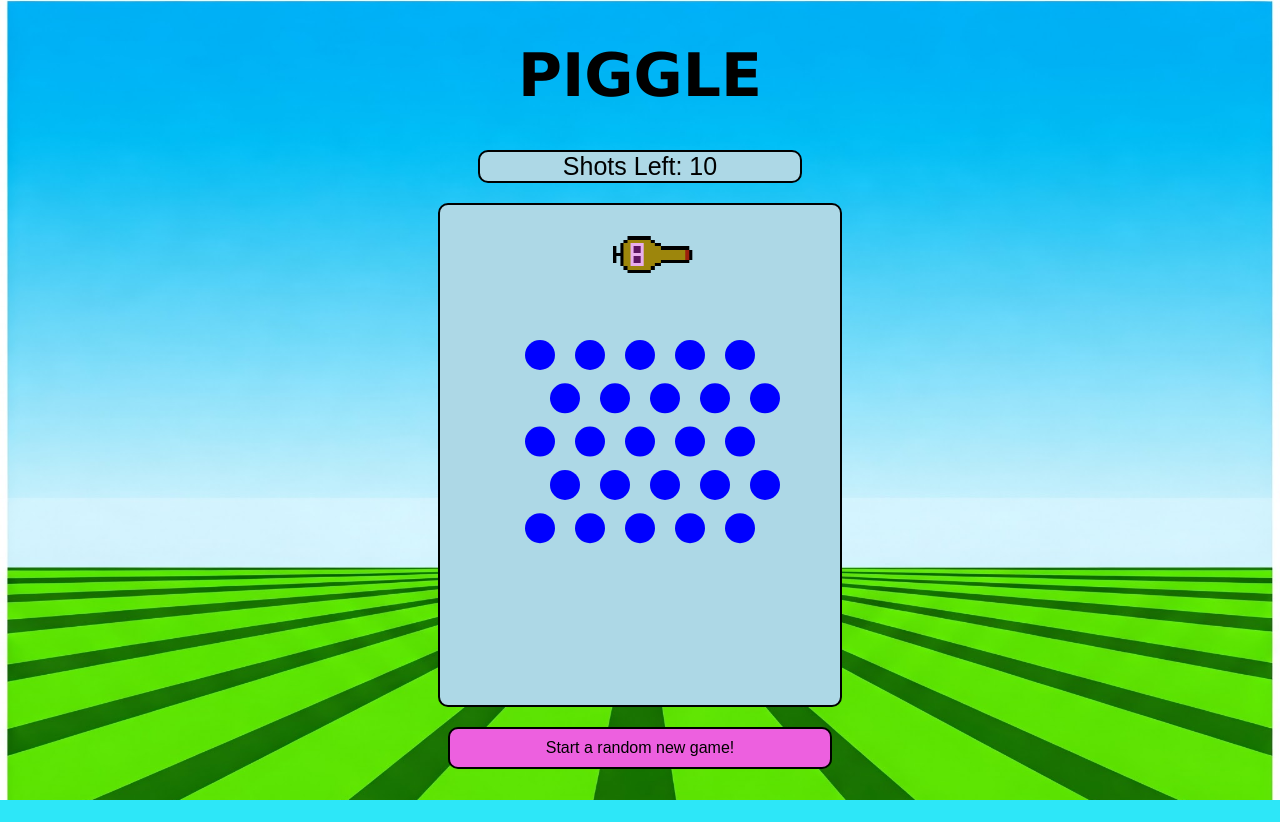
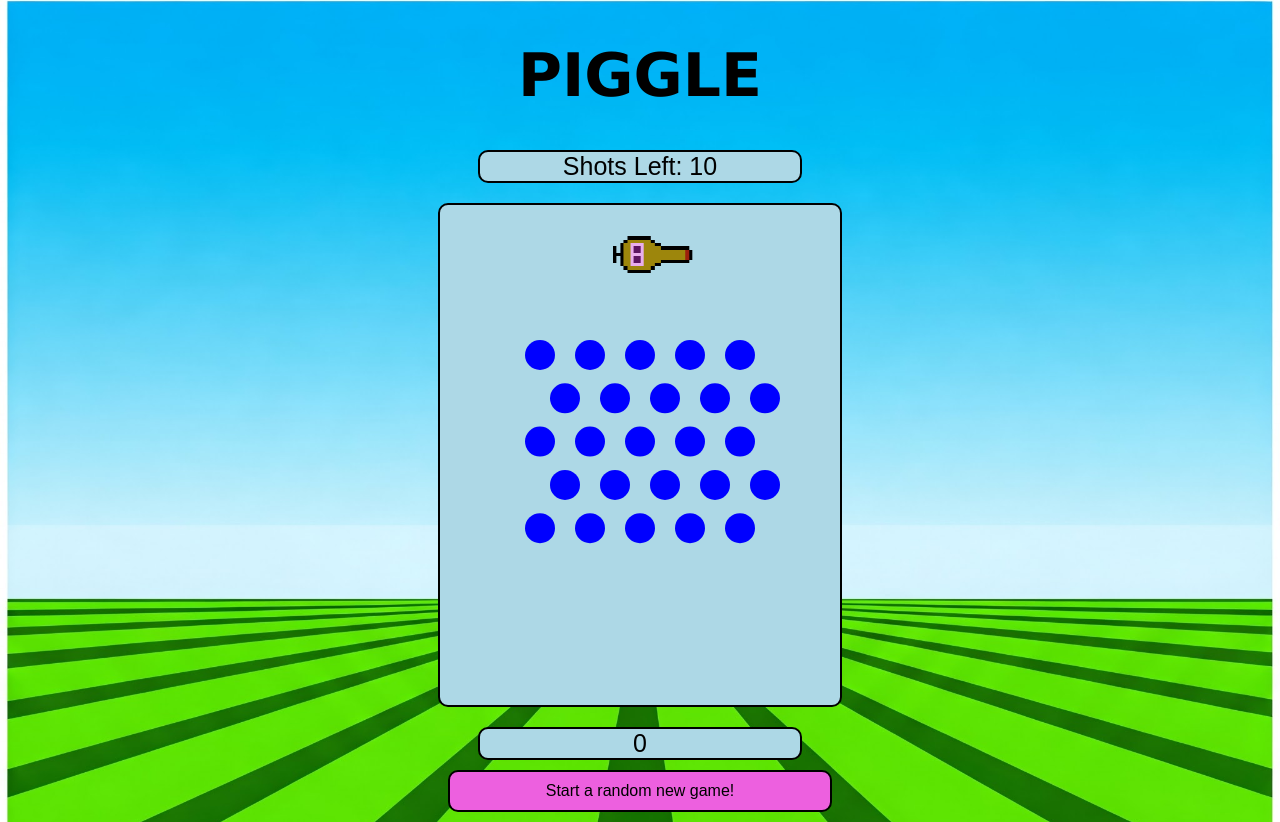
Before and after one commit to CharlieIQ/piggle, a React (Create React App) app: page / in a window 1280 px wide. Before the commit the page ends 800 px from the top, so only its background shows below. Built offline with nearby package versions, Linux system fonts and the light colour scheme.

Commit message:
Added a scoring system

```diff
--- a/src/PiggleGame.js
+++ b/src/PiggleGame.js
@@ -38,8 +38,14 @@ export default function PiggleGame() {
     const [cannonAngle, setCannonAngle] = useState(0);
     // State for remaining shots
     const [shotsLeft, setShotsLeft] = useState(MAX_SHOTS);
+    // Current score variable
+    // (PROPOSED SCORE EQUATION) currentScore + (numberOfPegsHitThisShot * 100)
+    const [currentScore, setCurrentScore] = useState(0);
+    const [pegsHitThisShot, setPegsHitThisShot] = useState(0);
+    // State for game win or lose
     const [gameMessage, setGameMessage] = useState("");
-
+    // State for game finished (0 for no, 1 for yes)
+    const [isGameDone, setIsGameDone] = useState(0);
 
     /**
      * This method will generate the pegs randomly
@@ -175,6 +181,20 @@ export default function PiggleGame() {
     // Peg generation logic inside useEffect
     const pegs = useRef([]);
 
+    /**
+         * This will update the score for every peg hit
+         */
+    useEffect(() => {
+        if (pegsHitThisShot > 0) {
+            // Correctly update score based on latest pegsHitThisShot
+            setCurrentScore(prevScore => prevScore + (pegsHitThisShot * 100));
+
+            // Reset after score updates
+            setPegsHitThisShot(0);
+        }
+    }, [pegsHitThisShot]);
+
+
     useEffect(() => {
         // Randomize the pegs every time
         const pegGeneration = Math.floor(Math.random() * 5);  // Correct random generation
@@ -228,7 +248,7 @@ export default function PiggleGame() {
             const cannonWidth = 40;
             const cannonHeight = 80;
             // Generate cannon with position and size
-            ctx.drawImage(cannonImage.current, -(cannonWidth / 2), -(cannonHeight/3), cannonWidth, cannonHeight);
+            ctx.drawImage(cannonImage.current, -(cannonWidth / 2), -(cannonHeight / 3), cannonWidth, cannonHeight);
             ctx.restore();
         };
 
@@ -273,6 +293,7 @@ export default function PiggleGame() {
          * Logic to handle peg collisions
          */
         const handleCollisions = () => {
+            let hitCount = 0;
             // Checks each peg if it was hit
             pegs.current.forEach(peg => {
                 // Ignore if peg is hit
@@ -291,8 +312,11 @@ export default function PiggleGame() {
                     ballRef.current.dy -= 2 * dotProduct * normalY;
                     // Mark the peg as hit
                     peg.hit = true;
+                    hitCount++;
                 }
             });
+
+            setPegsHitThisShot(prev => prev + hitCount);
         };
 
         /**
@@ -312,12 +336,13 @@ export default function PiggleGame() {
                 }
 
                 // For ball hitting ceiling (flip y speed)
-                if (ball.y + ball.radius < 0){
+                if (ball.y + ball.radius < 0) {
                     ball.dy *= -1;
                 }
 
                 // If ball goes out of bounds on the bottom of the screen
                 if (ball.y + ball.radius > canvas.height) {
+                    // Reset Ball position
                     ball.launched = false;
                     ball.x = 200;
                     ball.y = 50;
@@ -325,6 +350,7 @@ export default function PiggleGame() {
                     ball.dy = 0;
                     checkGameStatus();
                 }
+                // Handle Peg collisons
                 handleCollisions();
             }
         };
@@ -334,7 +360,9 @@ export default function PiggleGame() {
          */
         const checkGameStatus = () => {
             if (pegs.current.every(peg => peg.hit)) {
-                setGameMessage("You Win!");
+                // Add 500 points for every shot not used
+                setGameMessage("You Win! Score = " + (currentScore + (shotsLeft * 500)));
+                setIsGameDone(1);
             } else if (shotsLeft <= 0) {
                 setGameMessage("You Lose!");
             }
@@ -406,8 +434,8 @@ export default function PiggleGame() {
      */
     return (
         <div style={{ textAlign: "center" }}>
-            <p id="shotsLeft">Shots Left: {shotsLeft}</p>
-            {gameMessage && <h2>{gameMessage}</h2>}
+            {isGameDone == 0 && <p id="shotsLeft">Shots Left: {shotsLeft}</p>}
+            {gameMessage && <h2 id="gameMessage">{gameMessage}</h2>}
             <canvas
                 ref={canvasRef}
                 width={CANVAS_WIDTH}
@@ -416,8 +444,9 @@ export default function PiggleGame() {
                 onClick={launchBall}
                 onMouseMove={handleMouseMove}
             />
+            {isGameDone == 0 && <p id="score">{currentScore}</p>}
             <button id="newGameButtonRandom" onClick={resetgameRandom} style={{ marginTop: "10px", padding: "10px", fontSize: "16px" }}>
-            Start a random new game!
+                Start a random new game!
             </button>
         </div>
     );
--- a/src/index.css
+++ b/src/index.css
@@ -49,6 +49,25 @@ body {
   border-radius: 10px;
 }
 
+#score{
+  display: block;
+  width: 25%;
+  margin: 5px auto;
+  background-color: lightblue;
+  border: 2px solid black;
+  border-radius: 10px;
+  font-size: 25px;
+}
+
+#gameMessage{
+  display: block;
+  width: 50%;
+  margin: 5px auto;
+  background-color: rgb(229, 255, 0);
+  border: 2px solid black;
+  border-radius: 10px;
+  font-size: 25px;
+}
 h1 {
   color: #000000;
   font-family: Verdana, Geneva, Tahoma, sans-serif;
```
